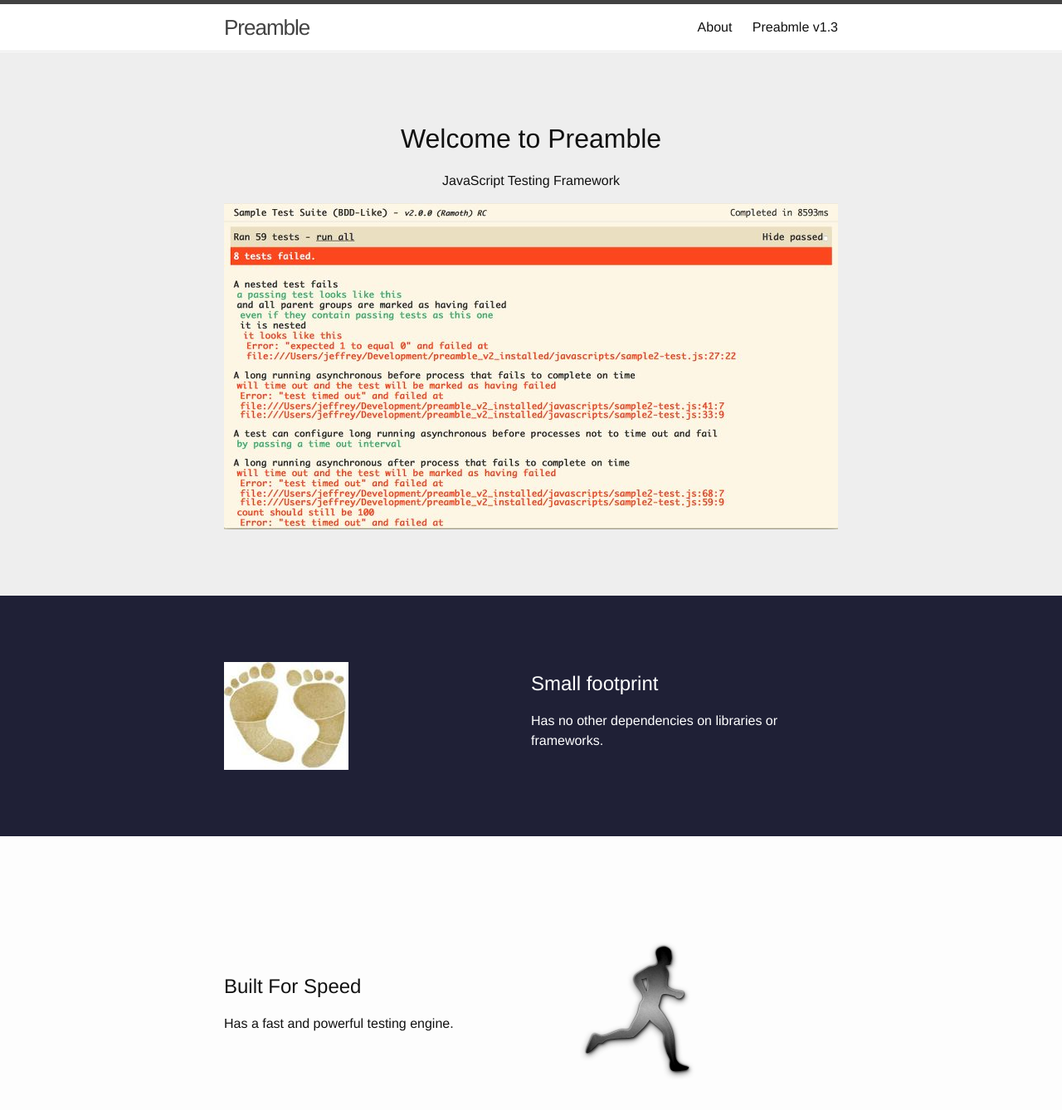
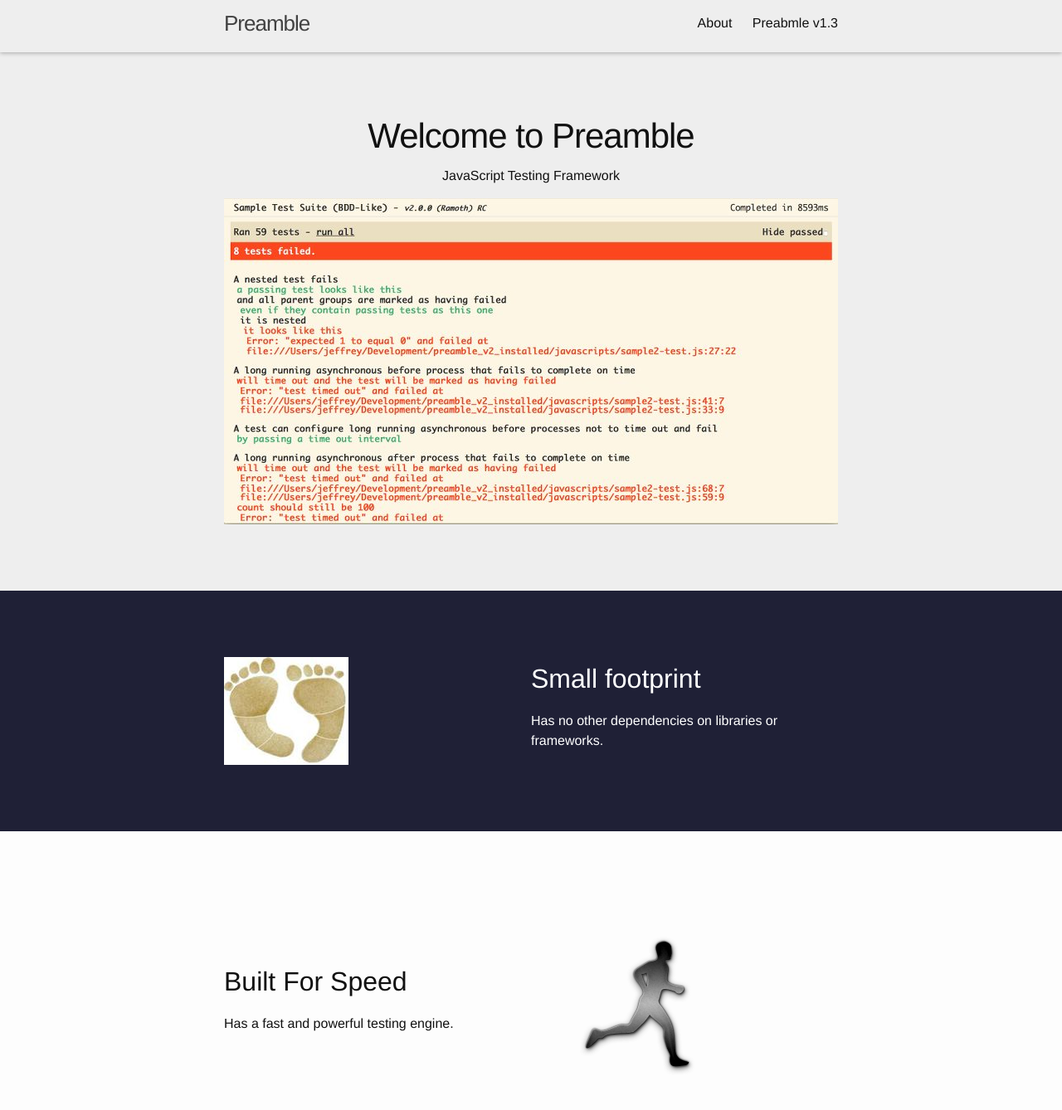
Before and after one commit to jeffschwartz/preamble, a Jekyll site: the page built from index.html, in a window 1280 px wide and 1400 px high. Shown: the top 1338 px of the window at 83% size. Built offline with Jekyll 4.4.1, drawn with Linux system fonts in a browser that asks for light colours; Markdown is read by kramdown in place of the engine named in the settings.

Commit message:
Tweaked site header - added box shadow.

```diff
--- a/_sass/_layout.scss
+++ b/_sass/_layout.scss
@@ -2,16 +2,20 @@
  * Site header
  */
 .site-header {
-    background-color: #fff;
-    border-top: 5px solid $grey-color-dark;
-    border-bottom: 1px solid $grey-color-light;
-    min-height: 56px;
+    /* background-color: #fff; */
+    background-color: rgb(238, 238, 238);
+/*     border-top: 5px solid $grey-color-dark;
+border-bottom: 1px solid $grey-color-light;
+ */
+     min-height: 63px;
 
     // Positioning context for the mobile navigation icon
     width: 100%;
     position: fixed;
     top: 0;
     left: 0;
+
+    box-shadow: rgba(0, 0, 0, 0.298039) 0px 1px 5px;
 }
 
 .site-title {
@@ -249,7 +253,25 @@
 }
 
 .index-content {
-     padding: 80px 0;
+    padding: 80px 0;
+
+    h1 {
+        font-size: 42px;
+        letter-spacing: -1px;
+        line-height: 1;
+
+        @include media-query($on-laptop) {
+            font-size: 36px;
+        }
+    }
+
+    h2 {
+        font-size: 32px;
+
+        @include media-query($on-laptop) {
+            font-size: 28px;
+        }
+    }
 }
 
 .index-content:first-child {
```
